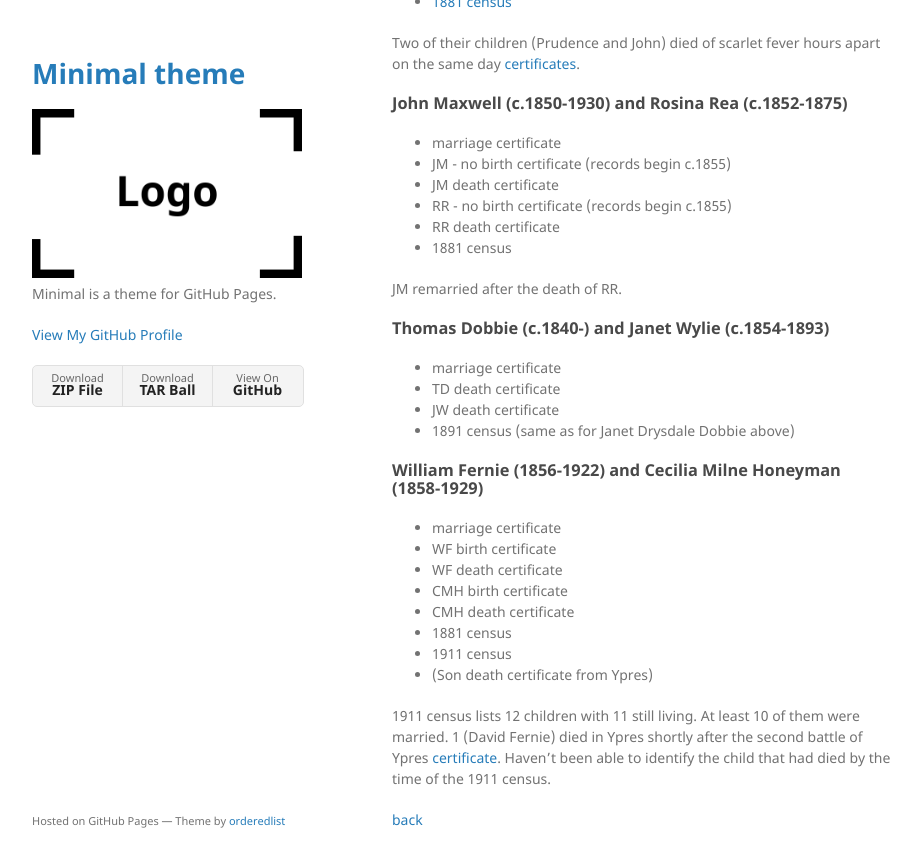
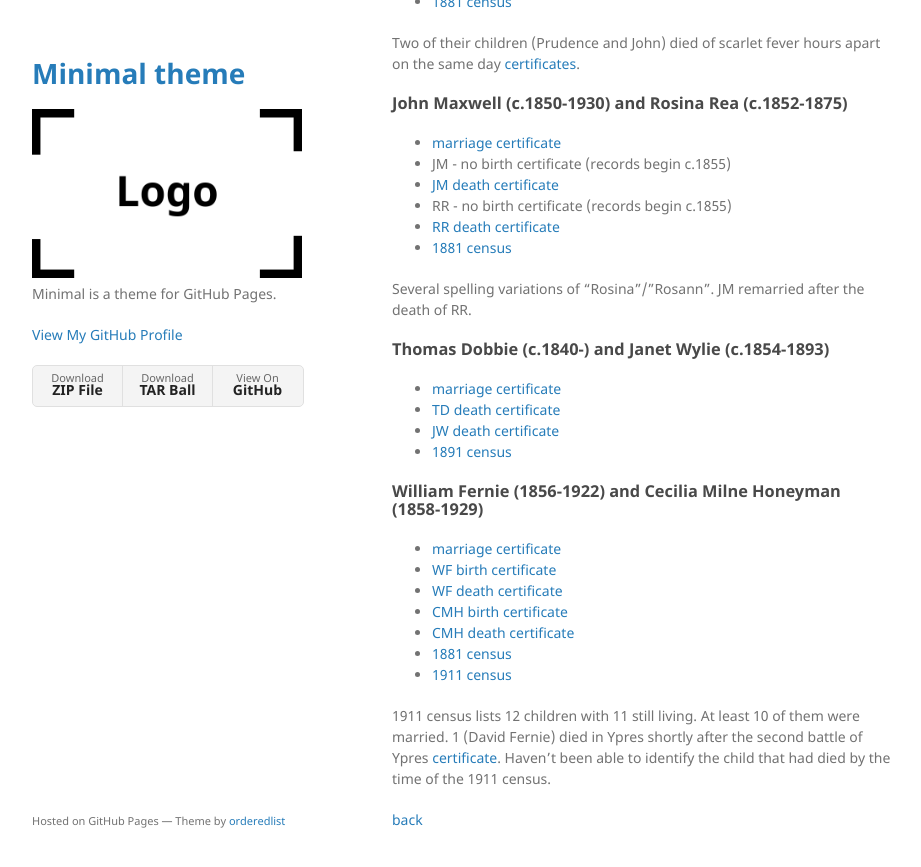
Before and after one commit to rfj1961/rfj1961.github.io, a Jekyll site: the page built from jfm1933.md, in a window 1280 px wide and 900 px high, scrolled down 1308 px. Shown: the top 867 px of the window, without its empty margins (178-1099 px from the left). Built offline with Jekyll 4.4.1, drawn with Linux system fonts in a browser that asks for light colours; our own code applies the rules of GitHub Pages for plain Markdown files.

Commit message:
second great-grandparents02-4

```diff
--- a/jfm1933.md
+++ b/jfm1933.md
@@ -55,31 +55,30 @@ Difficult to find in records due to alternate names ("Cornelius", "Corneilius",
 Two of their children (Prudence and John) died of scarlet fever hours apart on the same day [certificates](1885_death_prudence_fleming_john_fleming.pdf).
 
 ### John Maxwell (c.1850-1930) and Rosina Rea (c.1852-1875)
-- marriage certificate
+- [marriage certificate](1873_marriage_john_maxwell_rosina_rea.pdf)
 - JM - no birth certificate (records begin c.1855)
-- JM death certificate
+- [JM death certificate](1930_death_john_maxwell.pdf)
 - RR - no birth certificate (records begin c.1855)
-- RR death certificate
-- 1881 census
+- [RR death certificate](1875_death_rosann_maxwell.pdf)
+- [1881 census](1881_census_john_maxwell_martha_delaney.pdf)
 
-JM remarried after the death of RR.
+Several spelling variations of "Rosina"/"Rosann". JM remarried after the death of RR.
 
 ### Thomas Dobbie (c.1840-) and Janet Wylie (c.1854-1893)
-- marriage certificate
-- TD death certificate
-- JW death certificate
-- 1891 census (same as for Janet Drysdale Dobbie above)
+- [marriage certificate](1881_marriage_thomas_dobbie_janet_wylie.pdf)
+- [TD death certificate](1904_death_thomas_dobbie.pdf)
+- [JW death certificate](1893_death_janet_wylie.pdf)
+- [1891 census](1891_census_janet_drysdale_dobbie.pdf)
 
 ### William Fernie (1856-1922) and Cecilia Milne Honeyman (1858-1929)
-- marriage  certificate
-- WF birth certificate
-- WF death certificate
-- CMH birth certificate
-- CMH death certificate
-- 1881 census
-- 1911 census
-- (Son death certificate from Ypres)
+- [marriage  certificate](1875_marriage_william_fernie_cecilia_honeyman.pdf)
+- [WF birth certificate](1856_birth_william_fernie.pdf)
+- [WF death certificate](1922_death_wiliam_fernie.pdf)
+- [CMH birth certificate](1858_birth_cecilia_milne_honeyman.pdf)
+- [CMH death certificate](1929_death_cecilia_milne_honeyman.pdf)
+- [1881 census](1881_census_william_fernie_cecilia_honeyman.pdf)
+- [1911 census](1911_census_cecilia_fernie.pdf)
 
-1911 census lists 12 children with 11 still living. At least 10 of them were married. 1 (David Fernie) died in Ypres shortly after the second battle of Ypres [certificate](). Haven't been able to identify the child that had died by the time of the 1911 census.
+1911 census lists 12 children with 11 still living. At least 10 of them were married. 1 (David Fernie) died in Ypres shortly after the second battle of Ypres [certificate](1915_death_Lance_Corporal_David_Fernie_CWGC_Certificate.pdf). Haven't been able to identify the child that had died by the time of the 1911 census.
 
 [back](./)
```
Also changed, not shown: 14 other files.
